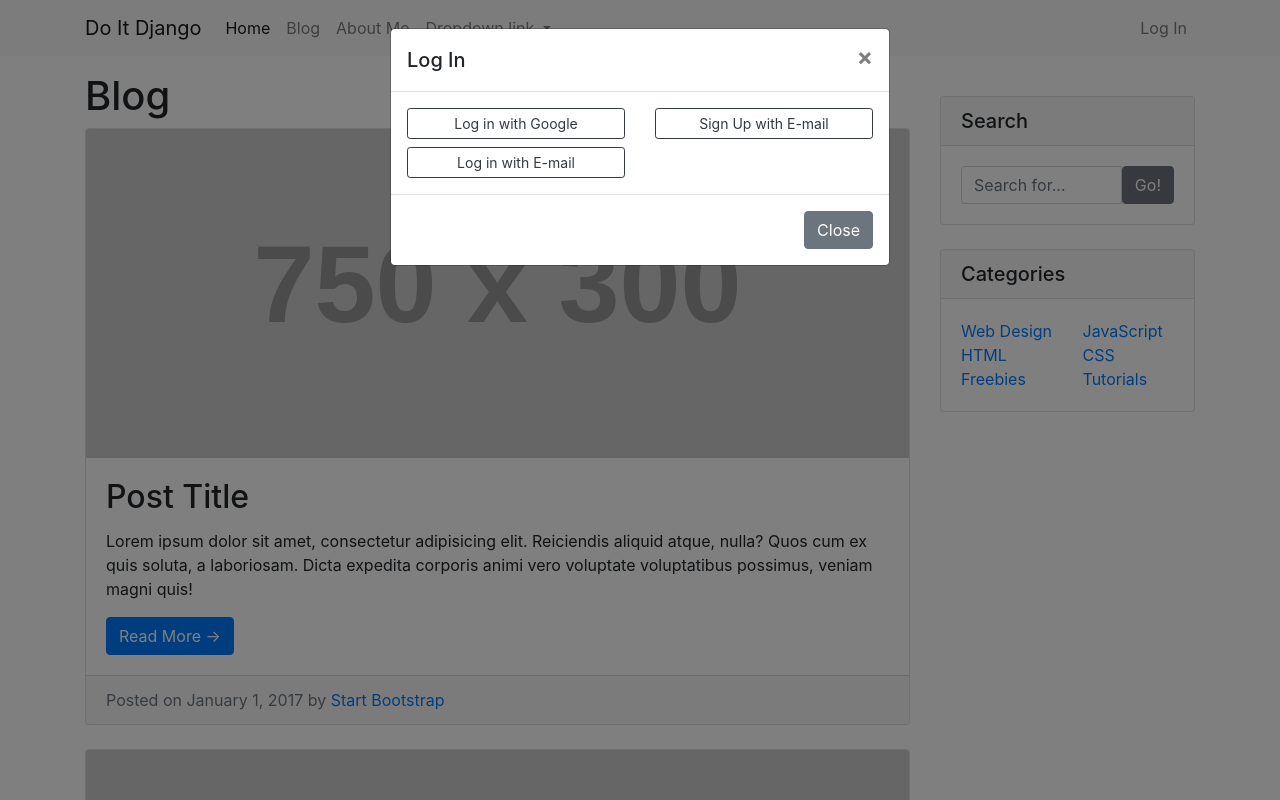
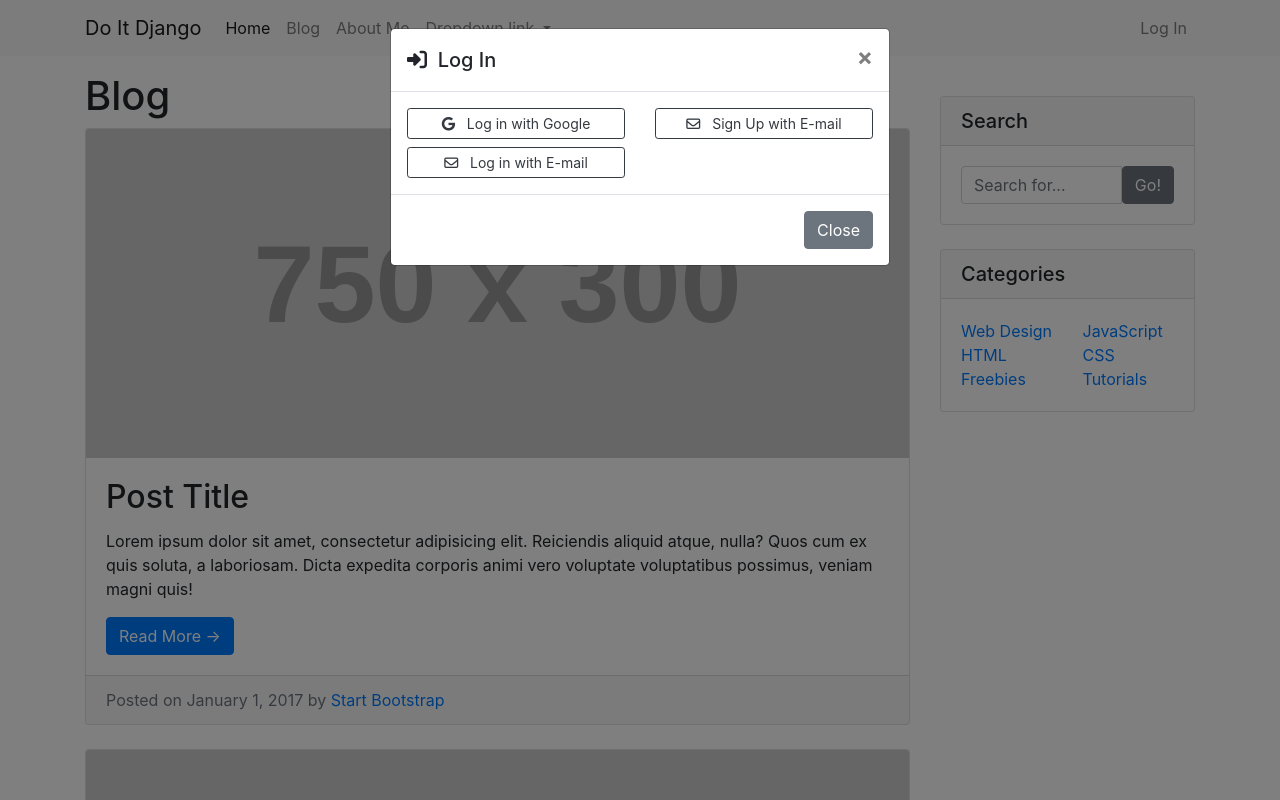
Before and after one commit to rexcurrus/do_it_django_atoz_frontend, a plain HTML site: page blog_list.html in a window 1280 px wide. Both pictures are taken after a click on the link "Log In". Shown: the top 800 px of the page. Drawn offline with nearby package versions, Linux system fonts and the light colour scheme; placeholder pictures from the web are drawn by us.

Commit message:
사이트 모양 구상하기 (font awesome)

```diff
--- a/blog_list.html
+++ b/blog_list.html
@@ -4,6 +4,8 @@
 <head>
     <title>Blog</title>
     <link href="./bootstrap4/css/bootstrap.min.css" rel="stylesheet" type="text/css">
+
+    <script src="https://kit.fontawesome.com/726bbd6862.js" crossorigin="anonymous"></script>
 </head>
 
 <body>
@@ -52,7 +54,7 @@
         <div class="modal-dialog" role="document">
             <div class="modal-content">
                 <div class="modal-header">
-                    <h5 class="modal-title" id="loginModalLabel">Log In</h5>
+                    <h5 class="modal-title" id="loginModalLabel"> <i class="fas fa-sign-in-alt"></i>&nbsp Log In</h5>
                     <button type="button" class="close" data-dismiss="modal" aria-label="Close">
                         <span aria-hidden="true">&times;</span>
                     </button>
@@ -60,11 +62,11 @@
                 <div class="modal-body">
                     <div class="row">
                         <div class="col-md-6">
-                            <button type="button" class="btn btn-outline-dark btn-block btn-sm ">Log in with Google</button>
-                            <button type="button" class="btn btn-outline-dark btn-block btn-sm ">Log in with E-mail</button>
+                            <button type="button" class="btn btn-outline-dark btn-block btn-sm "><i class="fab fa-google"></i>&nbsp&nbsp Log in with Google</button>
+                            <button type="button" class="btn btn-outline-dark btn-block btn-sm "><i class="far fa-envelope"></i>&nbsp&nbsp Log in with E-mail</button>
                         </div>
                         <div class="col-md-6">
-                            <button type="button" class="btn btn-outline-dark btn-block btn-sm">Sign Up with E-mail</button>
+                            <button type="button" class="btn btn-outline-dark btn-block btn-sm"><i class="far fa-envelope"></i>&nbsp&nbsp Sign Up with E-mail</button>
                         </div>
                     </div>
                 </div>
```
